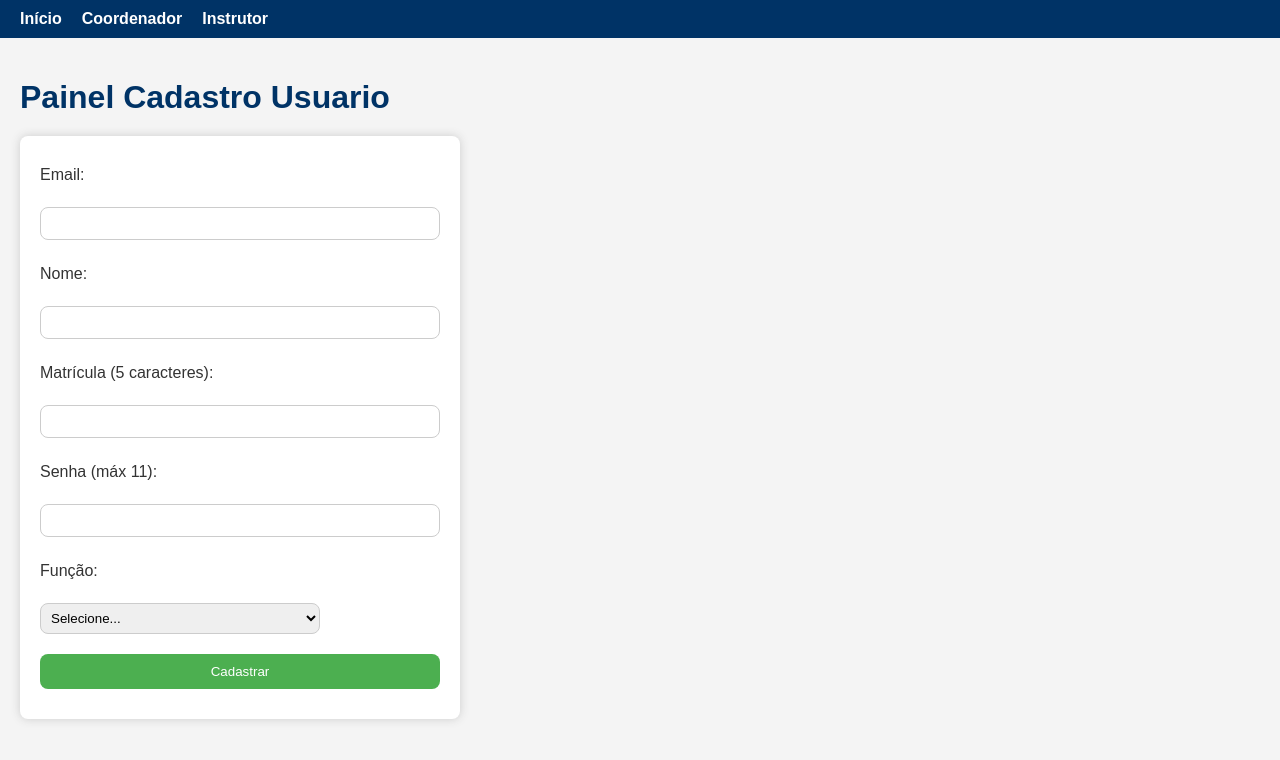
After one commit to MeboxT3R1A/ChronoSala, a Flask app: page /coordenador/cadastro_usuario in a window 1280 px wide. The commit adds this page. Shown: the top 760 px of the page. Run offline with Flask 3, Linux system fonts and the light colour scheme.

Commit message:
adicionei cadastro de usuario em fazer de producao

```diff
--- a/app/routes/coordenador.py
+++ b/app/routes/coordenador.py
@@ -1,5 +1,7 @@
 from flask import Blueprint, render_template, request, redirect, url_for, flash
 from app.db import conectar
+import mysql.connector
+
 
 coordenador = Blueprint('coordenador', __name__)
 
@@ -64,3 +66,37 @@ def editar_sala(id):
     except Exception as e:
         flash(f'Erro ao editar sala: {e}')
         return redirect(url_for('coordenador.painel_coordenador'))
+
+
+@coordenador.route('/cadastro_usuario', methods=['GET', 'POST'])
+def cadastro_usuario():
+    if request.method == 'POST':
+        email = request.form['email']
+        nome = request.form['nome']
+        matricula = request.form['matricula']
+        senha = request.form['senha']
+        funcao = request.form['funcao']
+
+        try:
+            conn = conectar()  # Use sua função personalizada aqui
+            cursor = conn.cursor()
+
+            query = """
+                INSERT INTO funcionarios (email, nome, matricula, senha, funcao)
+                VALUES (%s, %s, %s, %s, %s)
+            """
+            cursor.execute(query, (email, nome, matricula, senha, funcao))
+            conn.commit()
+            flash('Funcionário cadastrado com sucesso!', 'success')
+
+        except mysql.connector.Error as err:
+            print("Erro ao cadastrar:", err)
+            flash('Erro ao cadastrar funcionário.', 'danger')
+
+        finally:
+            cursor.close()
+            conn.close()
+
+        return redirect(url_for('coordenador.cadastro_usuario'))
+
+    return render_template('cadastro_usuario.html')
--- /dev/null
+++ b/app/templates/cadastro_usuario.html
@@ -0,0 +1,37 @@
+{% extends 'index.html' %}
+
+{% block title %}Cadastro Usuario{% endblock %}
+
+{% block content %}
+<h1 style="margin-bottom: 20px;">Painel Cadastro Usuario</h1>
+
+<form action="{{ url_for('coordenador.cadastro_usuario') }}" method="POST" style="max-width: 400px;">
+    <label for="email">Email:</label><br>
+    <input type="email" id="email" name="email" maxlength="60" required
+           style="width: 100%; padding: 8px; margin-bottom: 15px; border-radius: 8px; border: 1px solid #ccc;"><br>
+
+    <label for="nome">Nome:</label><br>
+    <input type="text" id="nome" name="nome" maxlength="60" required
+           style="width: 100%; padding: 8px; margin-bottom: 15px; border-radius: 8px; border: 1px solid #ccc;"><br>
+
+    <label for="matricula">Matrícula (5 caracteres):</label><br>
+    <input type="text" id="matricula" name="matricula" maxlength="5" minlength="5" required
+           style="width: 100%; padding: 8px; margin-bottom: 15px; border-radius: 8px; border: 1px solid #ccc;"><br>
+
+    <label for="senha">Senha (máx 11):</label><br>
+    <input type="password" id="senha" name="senha" maxlength="11" required
+           style="width: 100%; padding: 8px; margin-bottom: 15px; border-radius: 8px; border: 1px solid #ccc;"><br>
+
+    <label for="funcao">Função:</label><br>
+    <select name="funcao" id="funcao" required
+            style="width: 70%; padding: 6px; margin-bottom: 20px; border-radius: 8px; border: 1px solid #ccc;">
+        <option value="">Selecione...</option>
+        <option value="Coordenador">Coordenador</option>
+        <option value="Instrutor">Instrutor</option>
+        <option value="Administrador">Administrador</option>
+    </select><br>
+
+    <input type="submit" value="Cadastrar"
+           style="padding: 10px 20px; border-radius: 8px; background-color: #4CAF50; color: white; border: none; cursor: pointer;">
+</form>
+{% endblock %}
--- a/app/templates/coordenador.html
+++ b/app/templates/coordenador.html
@@ -5,7 +5,9 @@
 {% block content %}
 <h1>Painel do Coordenador</h1>
 <button onclick="abrirModal()">+ Nova Sala</button>
-
+<a href="{{ url_for('coordenador.cadastro_usuario') }}">
+    <button type="button">Cadastro Usuário</button>
+</a>
 {% with messages = get_flashed_messages() %}
   {% if messages %}
     <ul class="flash-messages">
```
